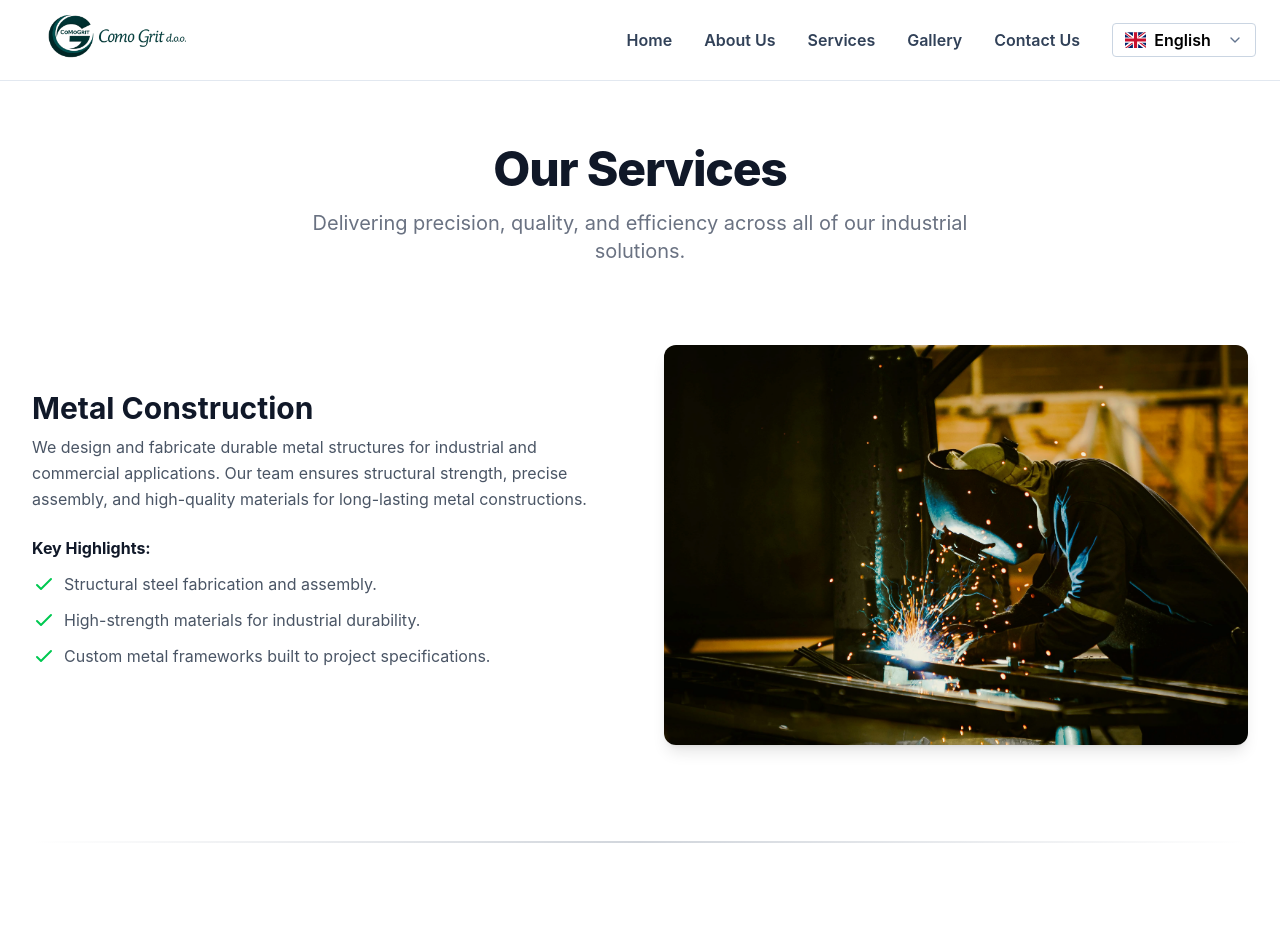
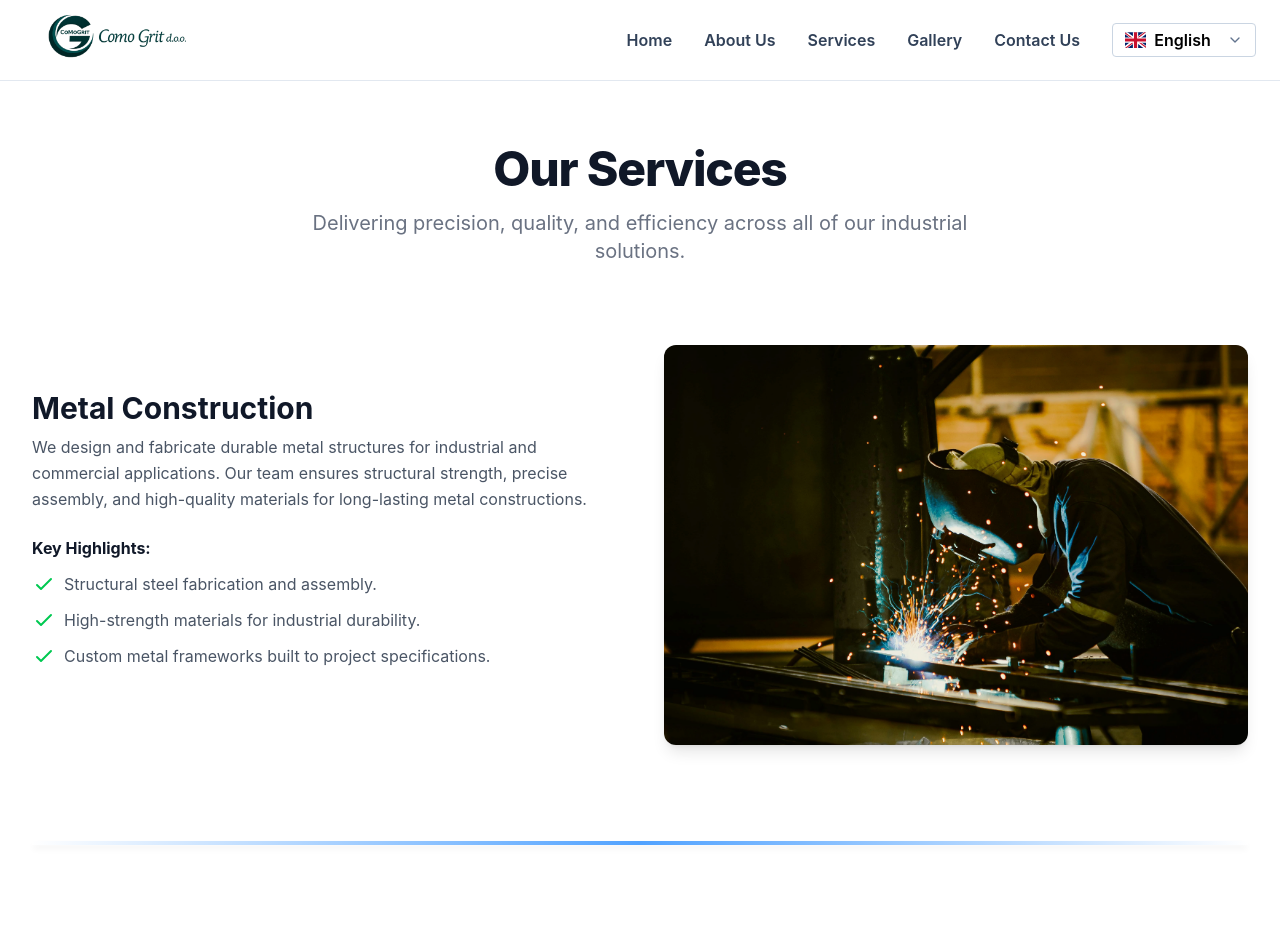
Before and after one commit to Montiago24/como-grit-5, a React (Vite) app: page /Services in a window 1280 px wide. Shown: the top 937 px of the page. Built offline with nearby package versions, Linux system fonts and the light colour scheme.

Commit message:
Updated Services.jsx

```diff
--- a/src/pages/Services.jsx
+++ b/src/pages/Services.jsx
@@ -156,7 +156,9 @@ export default function Services() {
 
             </div>
             {index < servicesData.length - 1 && (
-              <div className="h-0.5 bg-gradient-to-r from-transparent via-gray-300 to-transparent mt-24" />
+              <div className="relative mt-24 pt-24">
+                <div className="absolute top-0 left-0 right-0 h-1 bg-gradient-to-r from-transparent via-blue-400 to-transparent shadow-md" />
+              </div>
             )}
           </div>
         ))}
```
